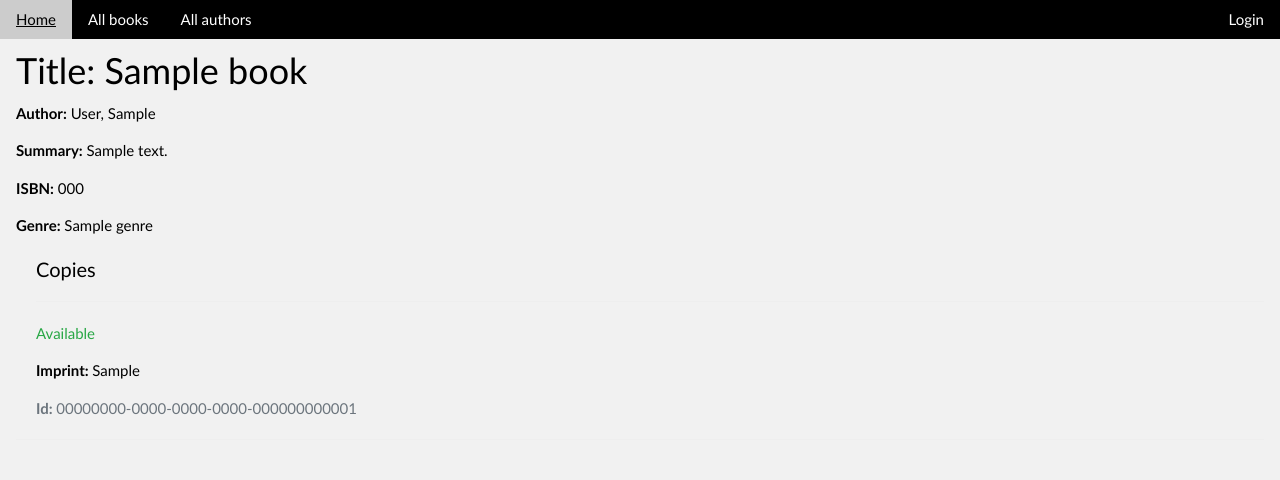
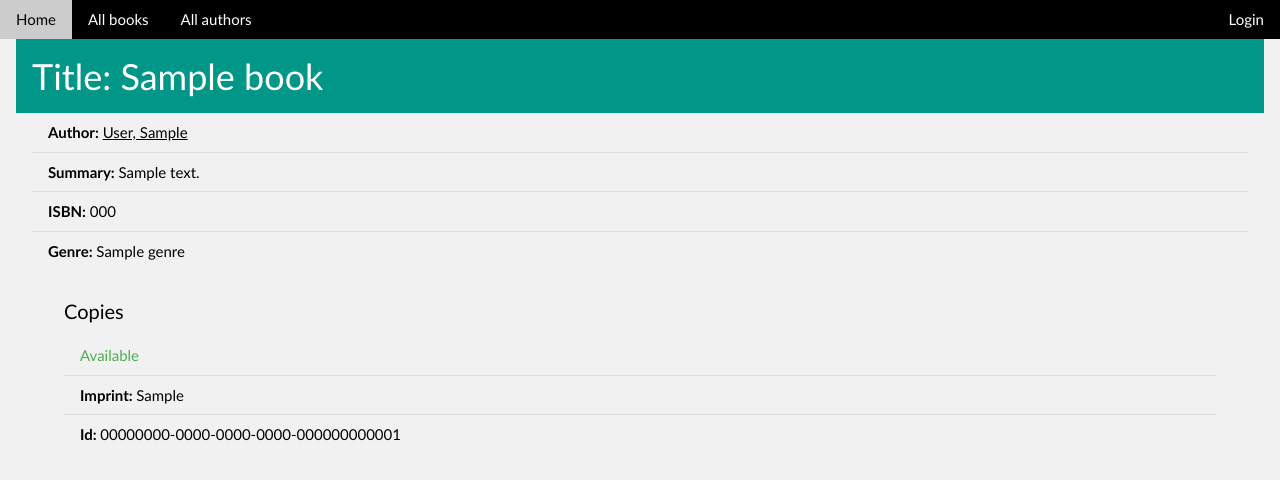
Before and after one commit to jonas-pettersson/LocalLibrary, a Django app: page /catalog/book/1 in a window 1280 px wide. Shown: the top 480 px of the page. Run offline with Django 3.2, Linux system fonts and the light colour scheme; tables that the repository leaves empty hold one stand-in row (values such as "Sample post"); some libraries are stand-ins or nearby versions.

Commit message:
all styled except login

```diff
--- a/locallibrary/catalog/templates/author_list.html
+++ b/locallibrary/catalog/templates/author_list.html
@@ -4,6 +4,10 @@
 
 <div class="w3-container w3-khaki">
     <h1>Author List</h1>
+</div>
+<hr>
+<div class="w3-container">
+    <h4>List of authors.</h4>
 </div>
 
 {% if author_list %}
--- a/locallibrary/catalog/templates/base.html
+++ b/locallibrary/catalog/templates/base.html
@@ -5,7 +5,6 @@
     <meta charset="UTF-8">
     <meta name="viewport" content="width=device-width, initial-scale=1.0">
 
-    <link rel="stylesheet" href="https://stackpath.bootstrapcdn.com/bootstrap/4.1.3/css/bootstrap.min.css" integrity="sha384-MCw98/SFnGE8fJT3GXwEOngsV7Zt27NXFoaoApmYm81iuXoPkFOJwJ8ERdknLPMO" crossorigin="anonymous">
     <link rel="stylesheet" href="https://www.w3schools.com/w3css/4/w3.css">
     <!-- Add additional CSS in static file -->
     {% load static %}
--- a/locallibrary/catalog/templates/book_detail.html
+++ b/locallibrary/catalog/templates/book_detail.html
@@ -1,26 +1,33 @@
 {% extends 'base.html' %}
 
 {% block content %}
+    <div class="w3-container w3-teal">
         <h1>Title: {{ book.title }}</h1>
+    </div>
 
-    <p><strong>Author:</strong> <a href="{% url 'author_detail' book.author.pk %}">{{ book.author }}</a></p>
-    <p><strong>Summary:</strong> {{ book.summary }}</p>
-    <p><strong>ISBN:</strong> {{ book.isbn }}</p>
-    <p><strong>Genre:</strong> {{ book.genre.all|join:"," }}</p>
+    <div class="w3-container">
+        <ul class="w3-ul">
+            <li><strong>Author:</strong> <a href="{% url 'author_detail' book.author.pk %}">{{ book.author }}</a></li>
+            <li><strong>Summary:</strong> {{ book.summary }}</li>
+            <li><strong>ISBN:</strong> {{ book.isbn }}</li>
+            <li><strong>Genre:</strong> {{ book.genre.all|join:"," }}</li>
+        </ul>
 
-    <div style="margin-left:20px;margin-top:20px">
+        <div class="w3-container w3-margin">
             <h4>Copies</h4>
             {% for book_instance in book.bookinstance_set.all %}
-            <hr>
-            <p class="{% if book_instance.status == 'a' %}text-success{% elif book_instance.status == 'm' %}text-danger{% else %}text-warning{% endif %}">
+                <div class="w3-ul">
+                    <li class="{% if book_instance.status == 'a' %}w3-text-green{% elif book_instance.status == 'm' %}w3-text-red{% else %}w3-text-yellow{% endif %}">
                         {{ book_instance.get_status_display }}
-            </p>
+                    </li>
                     {% if book_instance.status != 'a' %}
-            <p><strong>Due to be returned: </strong>{{ book_instance.due_back }}</p>
+                    <li><strong>Due to be returned: </strong>{{ book_instance.due_back }}</li>
                     {% endif %}
-            <p><strong>Imprint: </strong>{{ book_instance.imprint }}</p>
-            <p class="text-muted"><strong>Id: </strong>{{ book_instance.id }} </p>
+                    <li><strong>Imprint: </strong>{{ book_instance.imprint }}</li>
+                    <li class="text-muted"><strong>Id: </strong>{{ book_instance.id }} </li>
+                </div>
             {% endfor %}
+        </div>
     </div>
 
 {% endblock content %}
--- a/locallibrary/catalog/templates/book_list.html
+++ b/locallibrary/catalog/templates/book_list.html
@@ -4,6 +4,10 @@
 
 <div class="w3-container w3-teal">
     <h1>Book List</h1>
+</div>
+<hr>
+<div class="w3-container">
+    <h4>List of books.</h4>
 </div>
 
 {% if book_list %}
--- a/locallibrary/catalog/templates/catalog.html
+++ b/locallibrary/catalog/templates/catalog.html
@@ -5,8 +5,9 @@
     <div class="w3-container w3-blue">
         <h1>Local Library Home</h1>
     </div>
-    <div class="w3-container w3-text-brown">
-        <h5>Welcome to LocalLibrary, a website developed by <em>Mozilla Developer Network</em>!</h5>
+    <hr>
+    <div class="w3-container">
+        <p>Welcome to LocalLibrary, a website developed by <em>Mozilla Developer Network</em>!</p>
     </div>
 
     <div class="w3-container">
```
Also changed, not shown: locallibrary/catalog/templates/author_detail.html (+10 -8 lines). Lines whose indentation alone changed are shown as unchanged.
